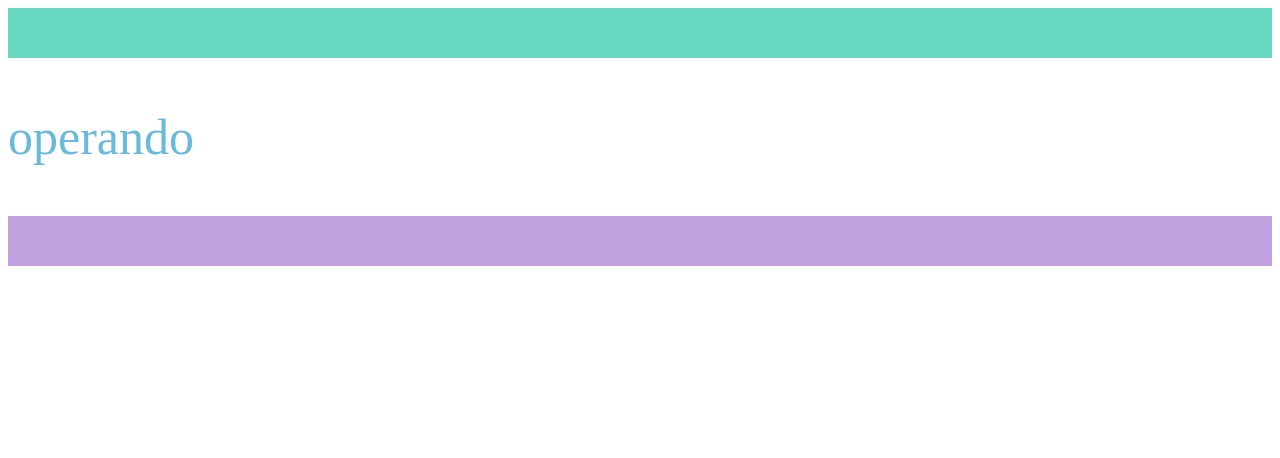
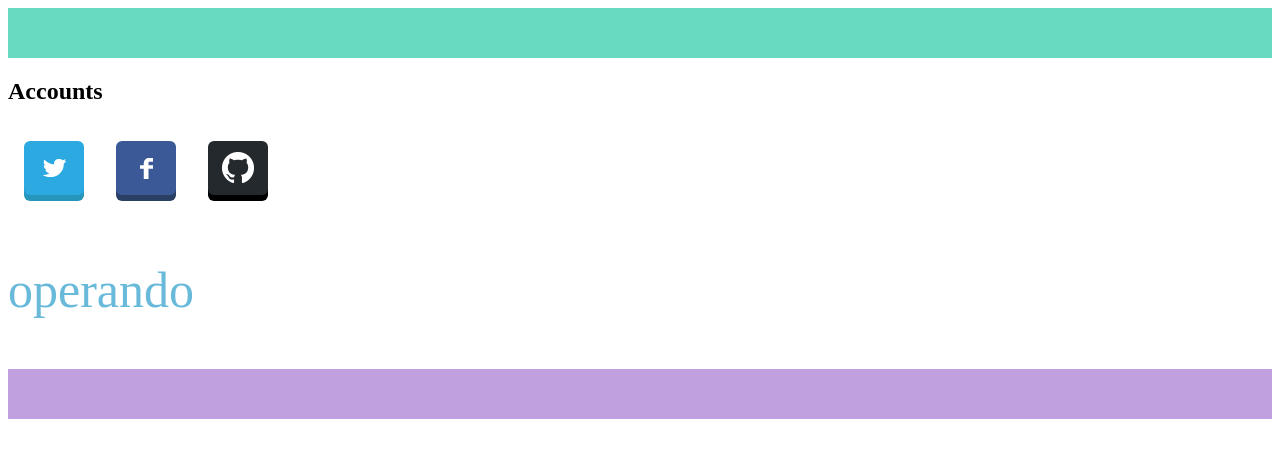
Before and after one commit to operando/operando.github.io, a plain HTML site: page index.html in a window 1280 px wide. Drawn offline with Linux system fonts and the light colour scheme.

Commit message:
css flex

```diff
--- a/index.html
+++ b/index.html
@@ -12,6 +12,18 @@
     <div class="grid">
         <div class="header"></div>
         <div class="content">
+            <h2>Accounts</h2>
+            <div class="account-container">
+                <div>
+                    <a href="https://twitter.com/operandoOS" class="twitter-small">Twitter</a>
+                </div>
+                <div>
+                    <a href="https://www.facebook.com/shinobu.okano.7" class="facebook-small">Facebook</a>
+                </div>
+                <div>
+                    <a href="https://github.com/operando" class="github-small">Github</a>
+                </div>
+            </div>
             <p id="test">operando</p>
         </div>
         <div class="footer"></div>
--- a/style.css
+++ b/style.css
@@ -26,3 +26,99 @@
     grid-row: 3;
     background: rgb(192, 160, 223);
 }
+
+.account-container {
+    display: flex;
+}
+
+a {
+	position: relative;
+    text-decoration: none;
+    display: block;
+    -webkit-border-radius: 6px;
+    -moz-border-radius: 6px;
+    border-radius: 6px;
+   	width: 60px;
+    height:54px;
+    text-align: center;
+	-webkit-transform: translate(0, 0);
+	-moz-transform: translate(0, 0);
+	transform: translate(0, 0);
+	-webkit-transition: all .2s ease;
+	-moz-transition: all .2s ease;
+	-ms-transition: all .2s ease;
+	-o-transition: all .2s ease;
+	transition: all .2s ease;
+    cursor:pointer;
+    overflow:hidden;
+    font: 0/0 a;
+    text-shadow: none;
+    color: transparent;
+    margin: 16px;
+}
+
+a:active {
+    -webkit-transform: translate(0, 3px);
+	-moz-transform: translate(0, 3px);
+	transform: translate(0, 3px);
+}
+
+a.twitter-small:active {
+    -webkit-box-shadow: 0px 2px 0px #2695BC;
+    -moz-box-shadow: 0px 2px 0px #2695BC;
+    box-shadow: 0px 2px 0px #2695BC;
+}
+
+a.twitter-small {
+    -webkit-box-shadow: 0px 6px 0px #2695BC;
+    -moz-box-shadow: 0px 6px 0px #2695BC;
+    box-shadow: 0px 6px 0px #2695BC;
+}
+
+a.twitter-small {
+    background:#2CA9E1 url("images/twitter.png") no-repeat center center;
+}
+
+a.facebook-small:active {
+    -webkit-box-shadow: 0px 2px 0px #293F63;
+    -moz-box-shadow: 0px 2px 0px #293F63;
+    box-shadow: 0px 2px 0px #293F63;
+}
+
+a.facebook-small {
+    -webkit-box-shadow: 0px 6px 0px #293F63;
+    -moz-box-shadow: 0px 6px 0px #293F63;
+    box-shadow: 0px 6px 0px #293F63;
+}
+
+a.facebook-small {
+    background:#3B5997 url("images/facebook.png") no-repeat center center;
+}
+
+a.github-small:active {
+    -webkit-box-shadow: 0px 2px 0px #000000;
+    -moz-box-shadow: 0px 2px 0px rgb(13, 14, 15);
+    box-shadow: 0px 2px 0px #000000;
+}
+
+a.github-small:active {
+    -webkit-box-shadow: 0px 2px 0px #000000;
+    -moz-box-shadow: 0px 2px 0px #000000;
+    box-shadow: 0px 2px 0px #000000;
+}
+
+a.github-small {
+    -webkit-box-shadow: 0px 6px 0px #000000;
+    -moz-box-shadow: 0px 6px 0px #000000;
+    box-shadow: 0px 6px 0px #000000;
+}
+
+a.github-small {
+    background:#24292e url("images/github.png") no-repeat center center;
+}
+
+a.github-small:active {
+    -webkit-box-shadow: 0px 2px 0px #000000;
+    -moz-box-shadow: 0px 2px 0px #000000;
+    box-shadow: 0px 2px 0px #000000;
+}
```
Also changed, not shown: images/facebook.png (added), images/github.png (added), images/twitter.png (added).
